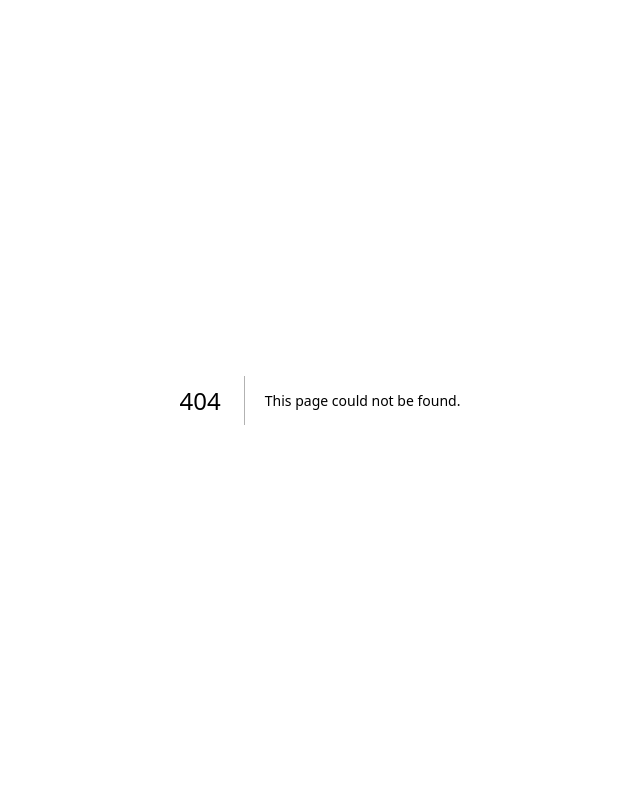
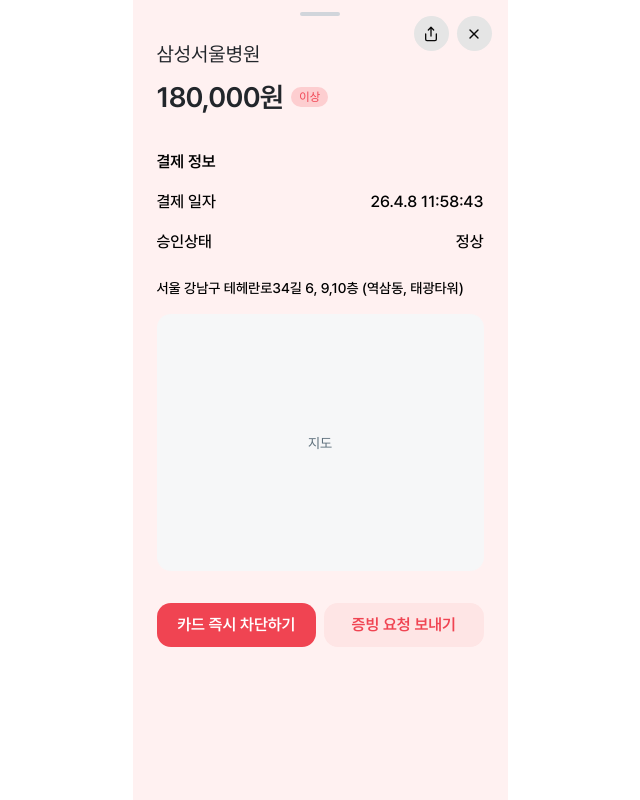
Before and after one commit to HanaroCare/hanaro-care-main, a Next.js app in the folder client/: page /card/usage/1 in a window 1280 px wide. Before the commit this address had no page. Shown: the whole page, without its empty margins (320-960 px from the left). Built offline with nearby package versions, Linux system fonts and the light colour scheme.

Commit message:
HN-40-feat/돌봄지갑 카드 상세 UI 초안
- 카드 상세 화면 (정상/이상 분기)
- 이상 감지 시 붉은 배경 및 이상 뱃지 표시
- 카드 즉시 차단하기 팝업 (인라인)
- 증빙 요청 바텀시트 (카카오톡/문자 공유, 링크 복사)

```diff
--- /dev/null
+++ b/client/app/card/usage/[id]/page.tsx
@@ -0,0 +1,148 @@
+"use client";
+
+import { useState } from "react";
+import { useRouter } from "next/navigation";
+import { Share, X } from "lucide-react";
+import EvidenceSheet from "../components/EvidenceSheet";
+
+const MOCK_USAGE = {
+  id: 1,
+  usageNm: "삼성서울병원",
+  usageAmt: 180000,
+  createdAt: "26.4.8 11:58:43",
+  usageLoc: "서울 강남구 테헤란로34길 6, 9,10층 (역삼동, 태광타워)",
+  aprvlYn: "Y" as "Y" | "N",
+  abnmlYn: "Y" as "Y" | "N",
+};
+
+export default function CardUsageDetailPage() {
+  const router = useRouter();
+  const [showBlockModal, setShowBlockModal] = useState(false);
+  const [showEvidenceSheet, setShowEvidenceSheet] = useState(false);
+
+  const isAbnormal = MOCK_USAGE.abnmlYn === "Y";
+
+  return (
+    <div
+      className="relative min-h-screen"
+      style={{ background: isAbnormal ? "#FFF1F1" : "#FFFFFF" }}
+    >
+      {/* 핸들 */}
+      <div className="flex justify-center pt-3">
+        <div className="w-10 h-1 bg-[#D1D5DB] rounded-full" />
+      </div>
+
+      {/* 상단 액션 버튼 */}
+      <div className="absolute top-4 right-4 flex gap-2">
+        <button className="w-[35px] h-[35px] bg-[#E5E5E5] rounded-full flex items-center justify-center">
+          <Share size={16} color="#0A0A0A" />
+        </button>
+        <button
+          className="w-[35px] h-[35px] bg-[#E5E5E5] rounded-full flex items-center justify-center"
+          onClick={() => router.back()}
+        >
+          <X size={16} color="#0A0A0A" />
+        </button>
+      </div>
+
+      {/* 가맹점명 */}
+      <div className="px-6 mt-6">
+        <p className="text-xl text-hana-black-900">{MOCK_USAGE.usageNm}</p>
+        <div className="flex items-center gap-2 mt-2">
+          <p className="text-[28px] font-semibold tracking-tight text-hana-black-900">
+            {MOCK_USAGE.usageAmt.toLocaleString()}원
+          </p>
+          {isAbnormal && (
+            <span className="px-2 py-0.5 bg-hana-red-200 rounded-full text-xs text-hana-red-500">
+              이상
+            </span>
+          )}
+        </div>
+      </div>
+
+      {/* 결제 정보 */}
+      <div className="px-6 mt-8">
+        <p className="text-base font-semibold text-black mb-4">결제 정보</p>
+        <div className="flex flex-col gap-4">
+          <div className="flex justify-between">
+            <span className="text-base font-medium text-black">결제 일자</span>
+            <span className="text-base font-medium text-black">{MOCK_USAGE.createdAt}</span>
+          </div>
+          <div className="flex justify-between">
+            <span className="text-base font-medium text-black">승인상태</span>
+            <span className="text-base font-medium text-black">
+              {MOCK_USAGE.aprvlYn === "Y" ? "정상" : "차단"}
+            </span>
+          </div>
+        </div>
+      </div>
+
+      {/* 위치 */}
+      <div className="px-6 mt-6">
+        <p className="text-sm font-medium text-black leading-5">{MOCK_USAGE.usageLoc}</p>
+      </div>
+
+      {/* 지도 영역 */}
+      <div className="mx-6 mt-4 h-[257px] bg-hana-silver-50 rounded-xl flex items-center justify-center">
+        <p className="text-sm text-hana-black-500">지도</p>
+      </div>
+
+      {/* 이상 감지 시 하단 버튼 */}
+      {isAbnormal && (
+        <div className="flex gap-2 px-6 mt-8">
+          <button
+            onClick={() => setShowBlockModal(true)}
+            className="flex-1 h-11 rounded-xl bg-hana-red-500 text-white text-base font-semibold"
+          >
+            카드 즉시 차단하기
+          </button>
+          <button
+            onClick={() => setShowEvidenceSheet(true)}
+            className="flex-1 h-11 rounded-xl bg-hana-red-100 text-hana-red-500 text-base font-semibold"
+          >
+            증빙 요청 보내기
+          </button>
+        </div>
+      )}
+
+      {/* 차단 확인 팝업 (인라인) */}
+      {showBlockModal && (
+        <div className="fixed inset-0 bg-black/30 flex items-center justify-center z-50">
+          <div className="w-[283px] bg-white rounded-3xl p-6 relative">
+            <button
+              onClick={() => setShowBlockModal(false)}
+              className="absolute top-4 right-4 text-lg text-hana-black-800"
+            >
+              ✕
+            </button>
+            <p className="text-base font-medium text-hana-black-900 text-center mt-8 leading-6 tracking-tight">
+              요양보호사1 카드의 지출 이상 내역이 감지되었어요
+            </p>
+            <div className="flex gap-3 mt-8">
+              <button
+                onClick={() => setShowBlockModal(false)}
+                className="flex-1 h-10 rounded-xl bg-hana-red-50 text-hana-red-500 text-sm font-semibold"
+              >
+                카드 관리하기
+              </button>
+              <button
+                onClick={() => {
+                  setShowBlockModal(false);
+                  router.push("/card");
+                }}
+                className="flex-1 h-10 rounded-xl bg-hana-red-500 text-white text-sm font-semibold"
+              >
+                내역 확인하기
+              </button>
+            </div>
+          </div>
+        </div>
+      )}
+
+      {/* 증빙 요청 바텀시트 */}
+      {showEvidenceSheet && (
+        <EvidenceSheet onClose={() => setShowEvidenceSheet(false)} />
+      )}
+    </div>
+  );
+}
--- /dev/null
+++ b/client/app/card/usage/components/EvidenceSheet.tsx
@@ -0,0 +1,65 @@
+"use client";
+
+import { MessageCircle, MessageSquare } from "lucide-react";
+import { useState } from "react";
+
+interface EvidenceSheetProps {
+  onClose: () => void;
+}
+
+export default function EvidenceSheet({ onClose }: EvidenceSheetProps) {
+  const [link] = useState("https://hanacareon.com/receipt");
+
+  const handleCopy = () => {
+    navigator.clipboard.writeText(link);
+  };
+
+  return (
+    <div className="absolute inset-0 bg-black/30 flex items-end z-50">
+      <div
+        className="w-full bg-white rounded-t-[20px] pb-10"
+        style={{ boxShadow: "0px -4px 20px rgba(0,0,0,0.15)" }}
+        onClick={(e) => e.stopPropagation()}
+      >
+        {/* 핸들 */}
+        <div className="flex justify-center pt-3">
+          <div className="w-10 h-1 bg-[#D1D5DB] rounded-full" />
+        </div>
+
+        {/* 제목 */}
+        <p className="text-xl font-medium text-hana-black-900 text-center mt-6 tracking-tight">
+          증빙 요청 보내기
+        </p>
+
+        {/* 공유 방법 */}
+        <div className="flex justify-center gap-14 mt-8">
+          <button className="flex flex-col items-center gap-2">
+            <div className="w-[100px] h-[100px] bg-hana-yellow-100 rounded-2xl flex items-center justify-center">
+              <MessageCircle size={48} color="#F9D000" />
+            </div>
+            <span className="text-sm font-medium text-hana-black-600">카카오톡</span>
+          </button>
+          <button className="flex flex-col items-center gap-2">
+            <div className="w-[100px] h-[100px] bg-hana-green-50 rounded-2xl flex items-center justify-center">
+              <MessageSquare size={48} color="#008485" />
+            </div>
+            <span className="text-sm font-medium text-hana-black-600">문자 메시지</span>
+          </button>
+        </div>
+
+        {/* 링크 복사 */}
+        <div className="flex gap-3 px-6 mt-8">
+          <div className="flex-1 h-[50px] px-4 border border-[#E3E5E8] rounded-xl flex items-center">
+            <span className="text-sm text-[#D1D5DB] truncate">{link}</span>
+          </div>
+          <button
+            onClick={handleCopy}
+            className="w-20 h-[50px] border border-[#E5E5E5] rounded-xl text-sm text-black"
+          >
+            복사
+          </button>
+        </div>
+      </div>
+    </div>
+  );
+}
```
Also changed, not shown: client/app/card/usage/components/BlockModal.tsx (added).
